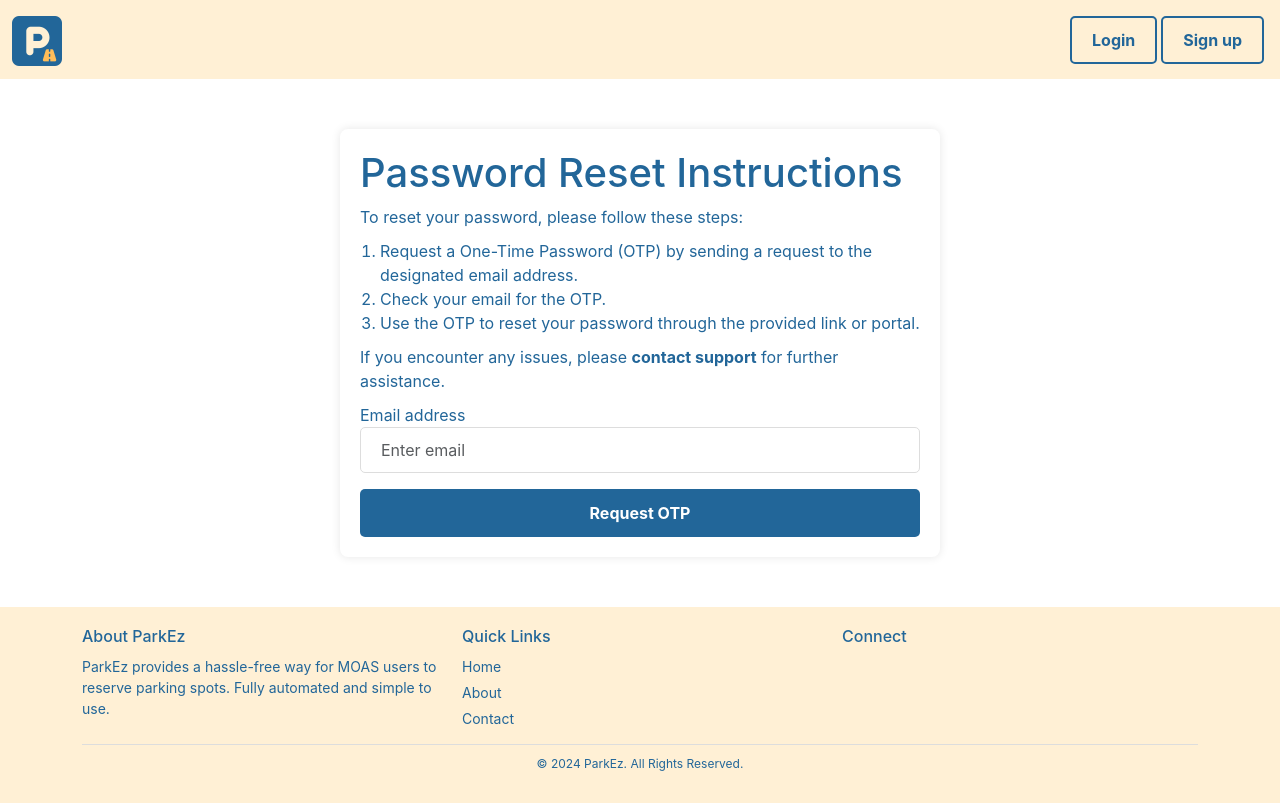
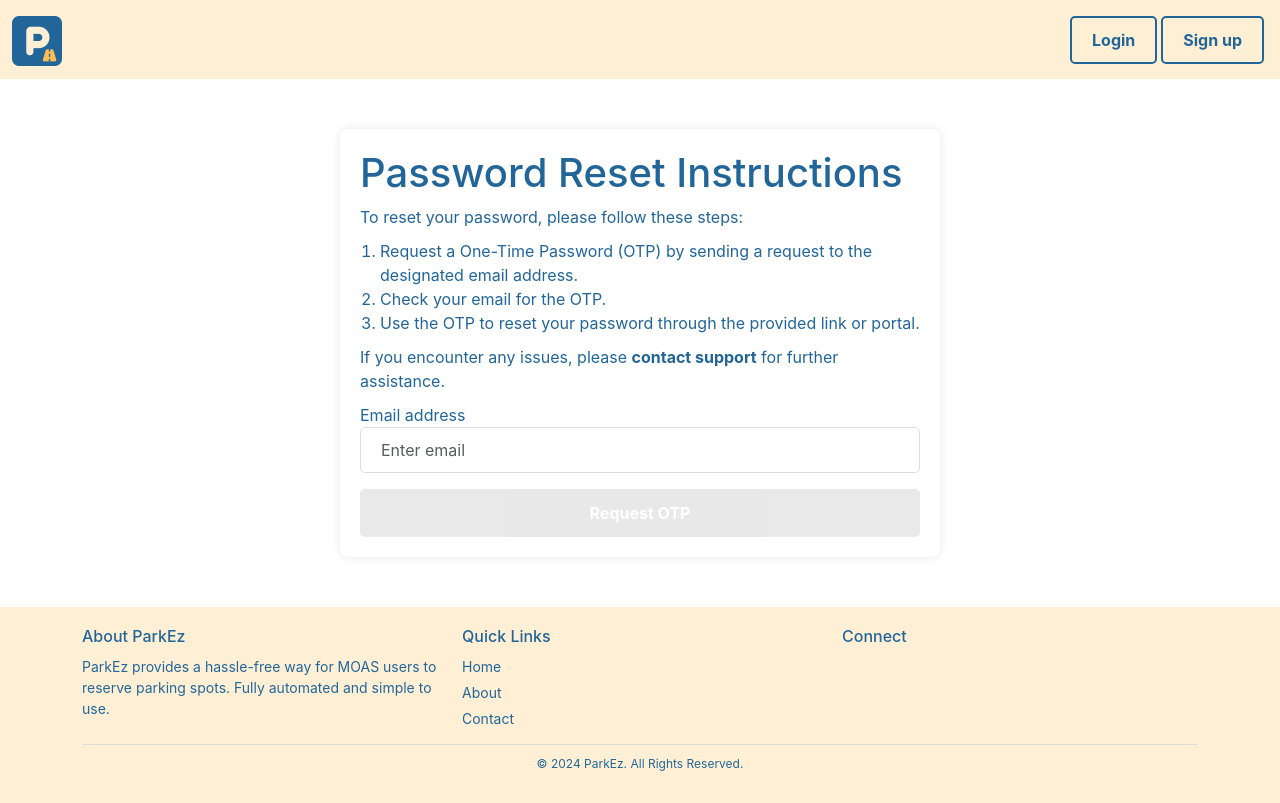
Before and after one commit to Gayan65/parkez, a React (Create React App) app in the folder frontend/: page /forget_password in a window 1280 px wide. Built offline with nearby package versions, Linux system fonts and the light colour scheme; no server answers.

Commit message:
forgetpw page loaderad

```diff
--- a/frontend/src/pages/ForgetPassword.js
+++ b/frontend/src/pages/ForgetPassword.js
@@ -1,15 +1,19 @@
 import React, { useState } from "react";
 import { Link } from "react-router-dom";
 import OTPsentForm from "../components/OTPsentForm";
+import Loader from "../components/Loader";
 
 const ForgetPassword = () => {
     const [email, setEmail] = useState("");
     const [message, setMessage] = useState("");
     const [error, setError] = useState("");
     const [success, setSuccess] = useState(false); //use to trigger the disable for the input and button
+    const [loader, setLoader] = useState(false);
 
     const handleSubmit = async (e) => {
         e.preventDefault();
+
+        setLoader(true);
 
         //send email to the api for verify and send the otp
         const response = await fetch("/api/user/forget/", {
@@ -29,6 +33,8 @@ const ForgetPassword = () => {
         if (!response.ok) {
             setError(json.error);
         }
+
+        setLoader(false);
     };
     return (
         <div className="container container-custom-pw">
@@ -70,7 +76,7 @@ const ForgetPassword = () => {
                 <button
                     type="submit"
                     className="btn btn-primary btn-block mt-3"
-                    disabled={success}
+                    disabled={success || !email}
                 >
                     Request OTP
                 </button>
@@ -78,6 +84,7 @@ const ForgetPassword = () => {
                 {message && <p className="success-message"> {message} </p>}
             </form>
             {message && <OTPsentForm email={email} />}
+            {loader && <Loader />}
         </div>
     );
 };
```
